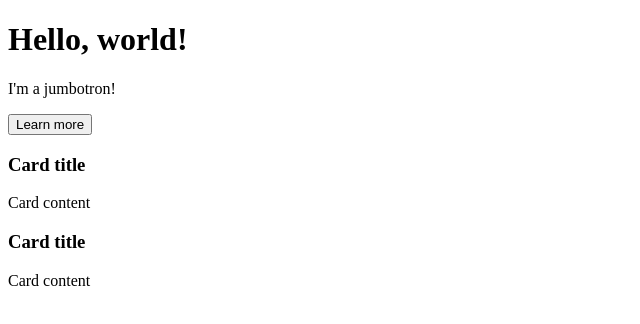
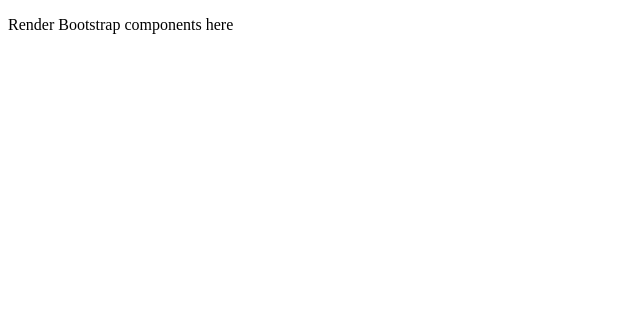
Before and after one commit to sharkattack182/react-review, a React (Create React App) app: page / in a window 1280 px wide. Shown: the top 324 px of the page, without its empty margins (0-640 px from the left). Built offline with nearby package versions, Linux system fonts and the light colour scheme.

Commit message:
Added in the stu bootstrap demo

```diff
--- a/src/App.js
+++ b/src/App.js
@@ -1,8 +1,7 @@
 import React from "react";
-import HelloBootstrap from "./components/HelloBootstrap";
 
 function App() {
-  return <HelloBootstrap />;
+  return <p>Render Bootstrap components here</p>;
 }
 
 export default App;
--- a/src/components/HelloBootstrap.js
+++ /dev/null
@@ -1,33 +0,0 @@
-import React from "react";
-
-function HelloBootstrap() {
-  return (
-    <div className="container">
-      <div className="jumbotron">
-        <h1>Hello, world!</h1>
-        <p>I'm a jumbotron!</p>
-        <p>
-          <button className="btn btn-primary btn-lg">Learn more</button>
-        </p>
-      </div>
-      <div className="card mb-4">
-        <div className="card-header">
-          <h3>Card title</h3>
-        </div>
-        <div className="card-body">
-          <p className="card-text">Card content</p>
-        </div>
-      </div>
-      <div className="card mb-4">
-        <div className="card-header">
-          <h3>Card title</h3>
-        </div>
-        <div className="card-body">
-          <p className="card-text">Card content</p>
-        </div>
-      </div>
-    </div>
-  );
-}
-
-export default HelloBootstrap;
```
